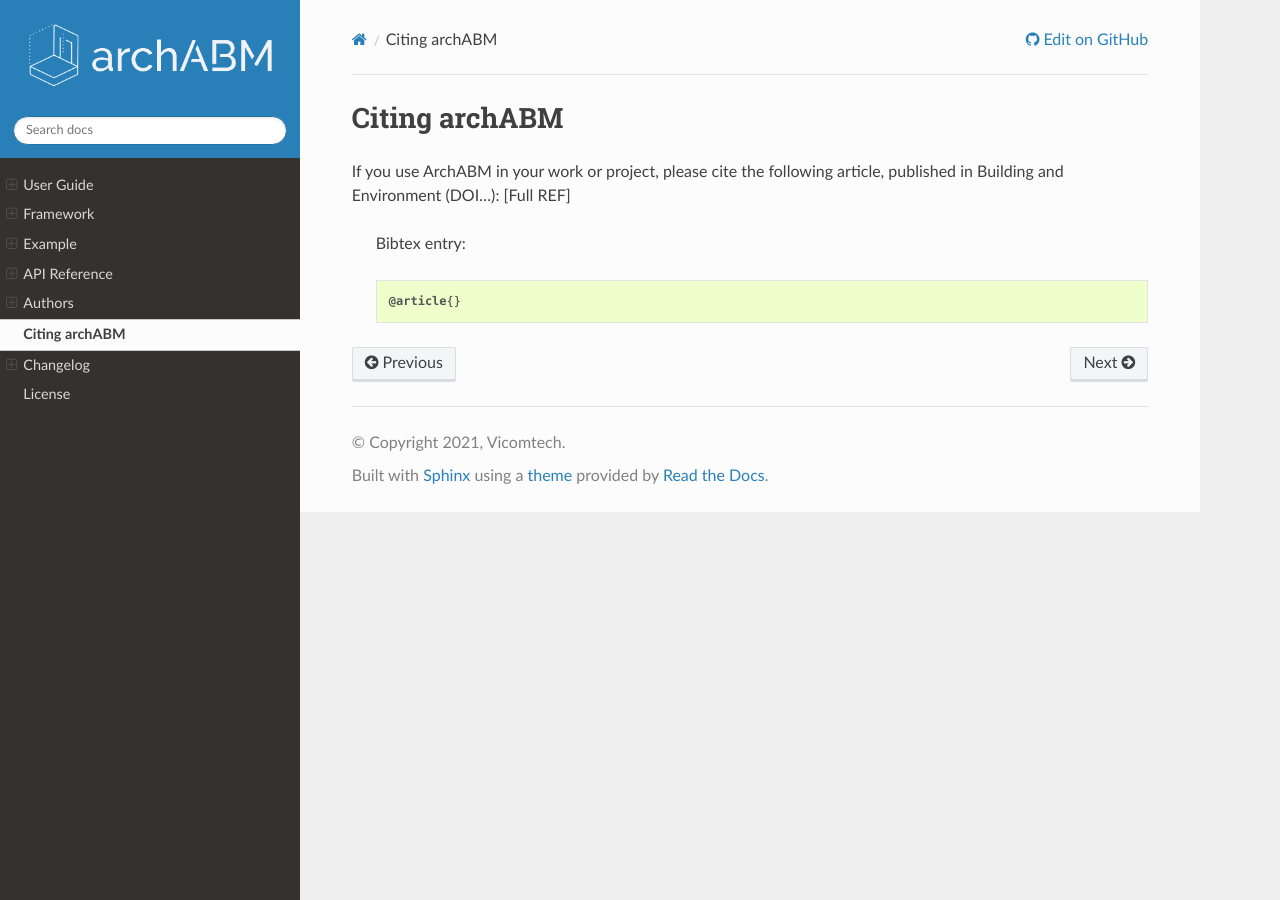
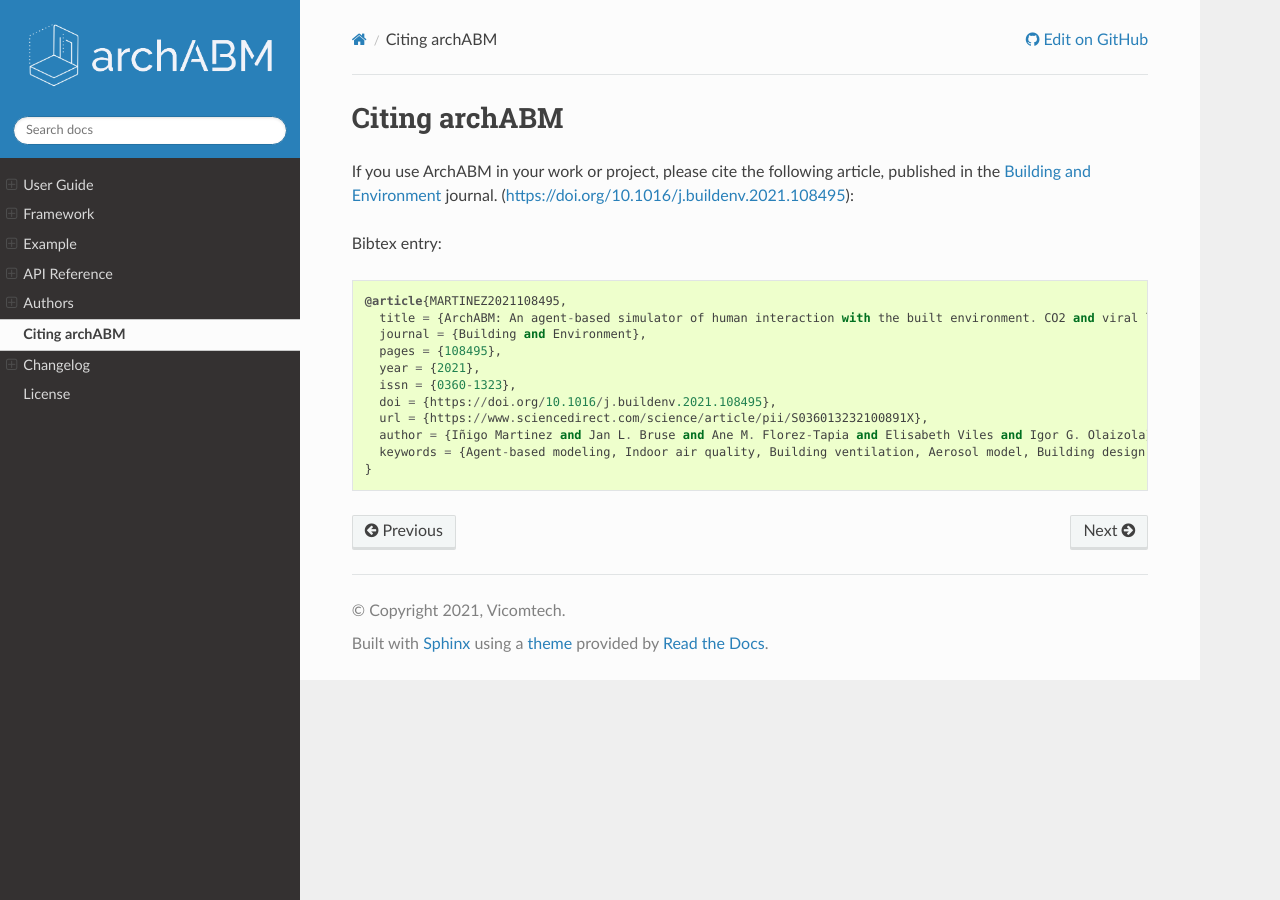
Before and after one commit to Vicomtech/ArchABM, a Sphinx documentation site: the page built from docs/source/citing.rst, in a window 1280 px wide. Built offline with Sphinx 7.4.7 and the Read the Docs theme 2.0.0, drawn with Linux system fonts in a browser that asks for light colours.

Commit message:
Updated cite information

```diff
--- a/docs/source/citing.rst
+++ b/docs/source/citing.rst
@@ -3,8 +3,20 @@
 Citing archABM
 ==============
 
-If you use ArchABM in your work or project, please cite the following article, published in Building and Environment (DOI...): [Full REF]
+If you use ArchABM in your work or project, please cite the following article, published in the
+`Building and Environment <https://www.sciencedirect.com/journal/building-and-environment>`_ journal.
+(https://doi.org/10.1016/j.buildenv.2021.108495):
 
-  Bibtex entry::
+Bibtex entry::
 
-    @article{}
+  @article{MARTINEZ2021108495,
+    title = {ArchABM: An agent-based simulator of human interaction with the built environment. CO2 and viral load analysis for indoor air quality},
+    journal = {Building and Environment},
+    pages = {108495},
+    year = {2021},
+    issn = {0360-1323},
+    doi = {https://doi.org/10.1016/j.buildenv.2021.108495},
+    url = {https://www.sciencedirect.com/science/article/pii/S036013232100891X},
+    author = {Iñigo Martinez and Jan L. Bruse and Ane M. Florez-Tapia and Elisabeth Viles and Igor G. Olaizola},
+    keywords = {Agent-based modeling, Indoor air quality, Building ventilation, Aerosol model, Building design, Simulation}
+  }
--- a/docs/source/conf.py
+++ b/docs/source/conf.py
@@ -24,7 +24,7 @@ copyright = "2021, Vicomtech"
 author = "Vicomtech"
 
 # The full version, including alpha/beta/rc tags
-release = "0.2.6"
+release = "0.2.7"
 
 
 # -- General configuration ---------------------------------------------------
```
Also changed, not shown: README.md (+15 -2 lines), docs/source/changelog.rst (+10 -0 lines).
